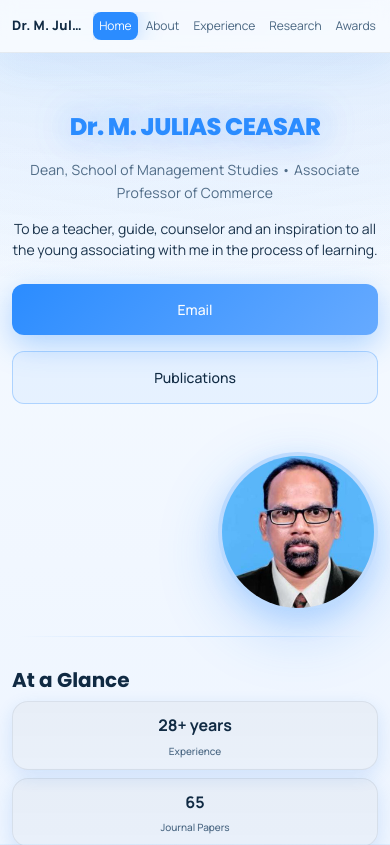
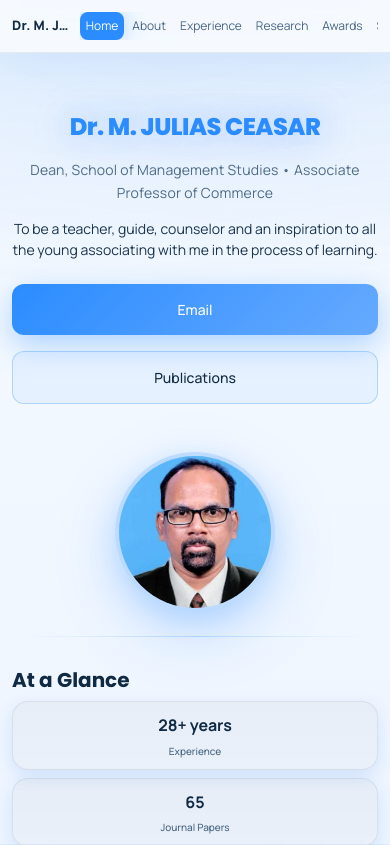
Before and after one commit to Thiravidan/Dr.-M.-JULIAS-CEASAR, a React (Create React App) app: page / in a window 390 px wide. Shown: the top 845 px of the page. Built offline with nearby package versions, Linux system fonts and the light colour scheme.

Commit message:
updated_image

```diff
--- a/src/App.css
+++ b/src/App.css
@@ -70,6 +70,19 @@ small { color: var(--muted); }
   text-decoration: none;
   font-weight: 800;
   letter-spacing: 0.3px;
+  font-size: clamp(14px, 3vw, 18px);
+  white-space: nowrap;
+  overflow: hidden;
+  text-overflow: ellipsis;
+  max-width: 60%;
+}
+
+.brand-short {
+  display: none;
+}
+
+.brand-full {
+  display: inline;
 }
 .nav-links a {
   color: var(--muted);
@@ -325,11 +338,19 @@ input:focus, textarea:focus {
   }
 
   .brand {
-    max-width: 40%;
+    max-width: 50%;
     font-size: 14px;
     white-space: nowrap;
     overflow: hidden;
     text-overflow: ellipsis;
+  }
+
+  .brand-short {
+    display: inline;
+  }
+
+  .brand-full {
+    display: none;
   }
 
   .nav-links {
@@ -367,6 +388,11 @@ input:focus, textarea:focus {
 
   .hero-text-content {
     max-width: 100%;
+  }
+
+  .hero-image {
+    justify-content: center;
+    margin-left: 0;
   }
 
   .profile-photo {
@@ -470,7 +496,7 @@ input:focus, textarea:focus {
 
   .brand {
     font-size: 13px;
-    max-width: 35%;
+    max-width: 45%;
   }
 
   .nav-links a {
--- a/src/components/Navbar.js
+++ b/src/components/Navbar.js
@@ -4,7 +4,10 @@ export default function Navbar() {
   return (
     <header className="nav">
       <div className="container nav-inner">
-        <Link to="/" className="brand">Dr. M. Julias Ceasar</Link>
+        <Link to="/" className="brand">
+          <span className="brand-full">Dr. M. Julias Ceasar</span>
+          <span className="brand-short">Dr. M. J. Ceasar</span>
+        </Link>
         <nav className="nav-links">
           <NavLink to="/" end>Home</NavLink>
           <NavLink to="/about">About</NavLink>
```
